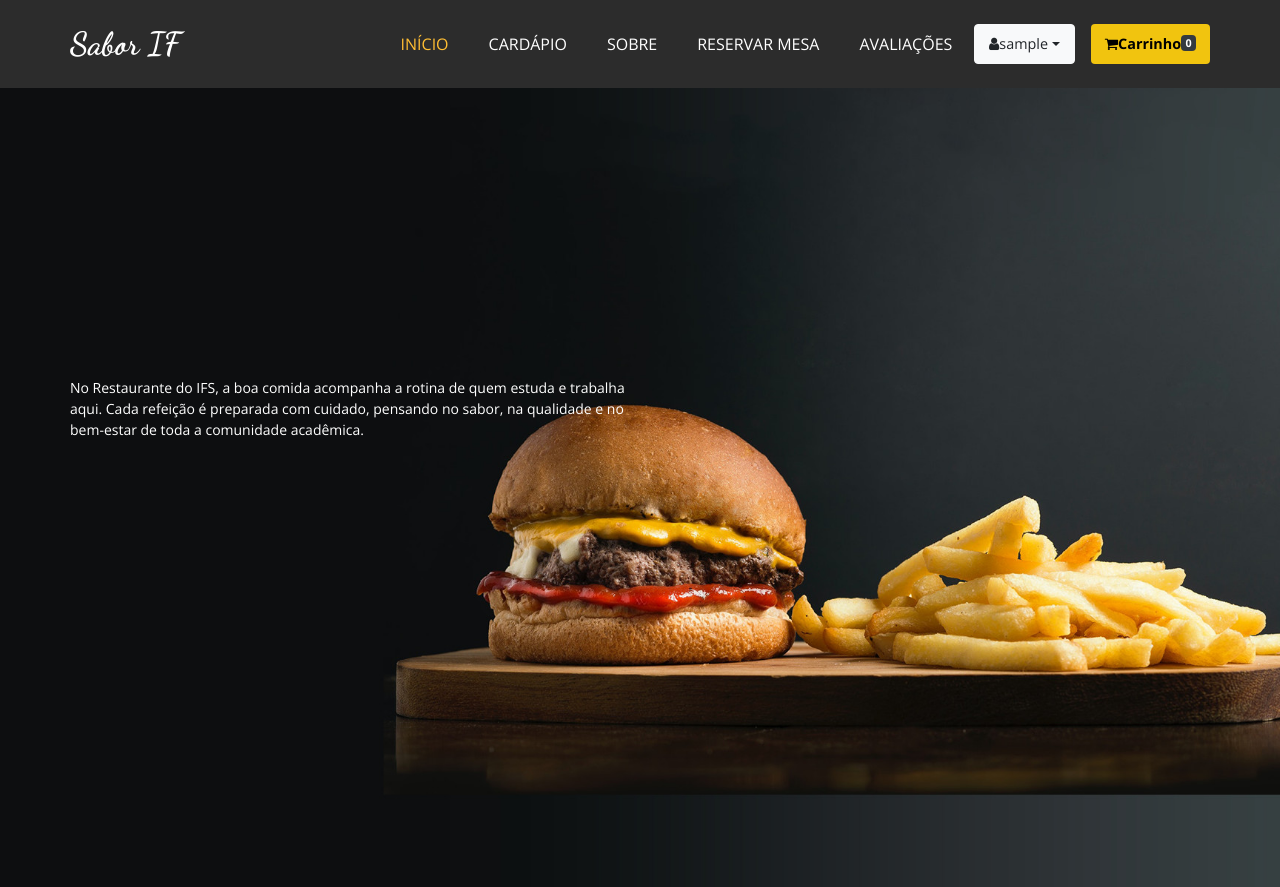
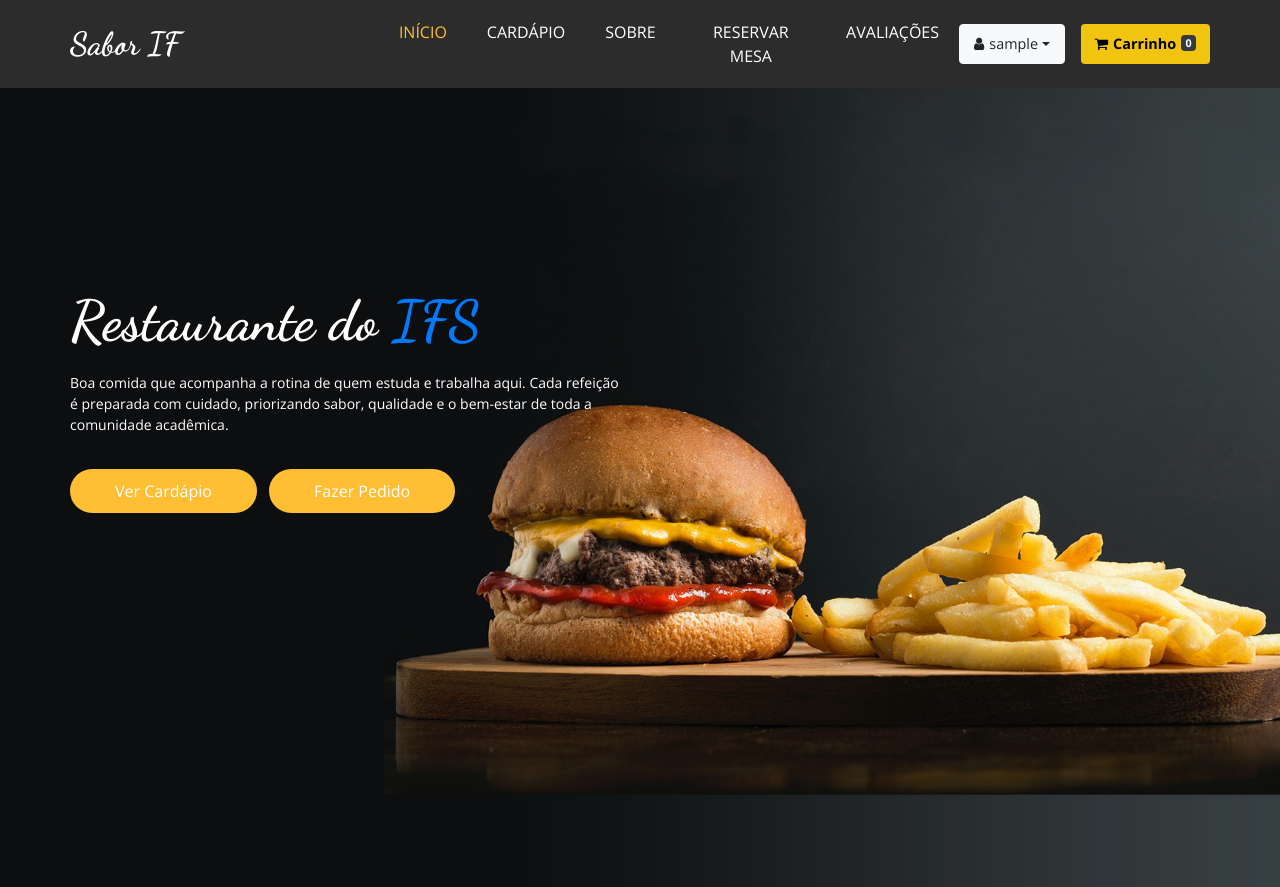
Before and after one commit to eltonmoraes6/restaurant-django-app, a Django app: page / in a window 1280 px wide. Shown: the top 887 px of the page. Run offline with Django 5.2, Linux system fonts and the light colour scheme; the visitor is signed in with stand-in values (Sample User, id 1); data that the repository does not hold is empty; some libraries are stand-ins or nearby versions.

Commit message:
Improve homepage slider with title, description and call-to-action buttons

```diff
--- a/Base_App/views.py
+++ b/Base_App/views.py
@@ -25,24 +25,25 @@ from .forms import CategoryForm, ItemsForm, PageSectionForm
 def add_to_cart(request):
     if request.method == "POST":
         if not request.user.is_authenticated:
-            return JsonResponse({"message": "Please log in to add items to cart."}, status=403)
+            return JsonResponse({"message": "Login required"}, status=403)
 
         item_id = request.POST.get("item_id")
         item = get_object_or_404(Items, id=item_id)
 
         cart_item, created = Cart.objects.get_or_create(
             user=request.user,
-            item=item,
+            item=item
         )
 
-        if created:
-            cart_item.quantity = 1
-        else:
-            cart_item.quantity += 1
-
+        cart_item.quantity = cart_item.quantity + 1 if not created else 1
         cart_item.save()
 
-        return JsonResponse({"message": f"{item.Item_name} added to cart!"})
+        cart_count = Cart.objects.filter(user=request.user).count()
+
+        return JsonResponse({
+            "message": f"{item.Item_name} added to cart!",
+            "cart_count": cart_count
+        })
 
     return JsonResponse({"message": "Invalid request"}, status=400)
 
--- a/Resturant_Project/settings.py
+++ b/Resturant_Project/settings.py
@@ -120,9 +120,9 @@ AUTH_PASSWORD_VALIDATORS = [
 # Internationalization
 # https://docs.djangoproject.com/en/5.0/topics/i18n/
 
-LANGUAGE_CODE = 'en-us'
+LANGUAGE_CODE = 'pt-BR'
 
-TIME_ZONE = 'UTC'
+TIME_ZONE = 'America/Sao_Paulo'
 
 USE_I18N = True
 
--- a/Static/css/style.css
+++ b/Static/css/style.css
@@ -317,7 +317,7 @@ a:focus {
 .slider_section {
   -webkit-box-flex: 1;
   -ms-flex: 1;
-  flex: 1;
+  flex: 2;
   display: -webkit-box;
   display: -ms-flexbox;
   display: flex;
--- a/Template/add_category.html
+++ b/Template/add_category.html
@@ -1,4 +1,8 @@
+{% extends "base.html" %}
+{% block hero %}{% endblock hero %}
 {% load static %}
+{% block main %}
+
 <!DOCTYPE html>
 <html lang="pt-br">
 
@@ -57,3 +61,5 @@
 </body>
 
 </html>
+
+{% endblock main %}
--- a/Template/base.html
+++ b/Template/base.html
@@ -212,6 +212,7 @@
     }
 
     .about_section {
+      background-color: #fff;
       color: #000;
     }
   </style>
@@ -268,8 +269,8 @@
             {% if user.is_authenticated %}
 
             <div class="dropdown">
-              <button class="btn btn-light dropdown-toggle navbar-btn" data-toggle="dropdown">
-                <i class="fa fa-user"></i> {{ user.username }}
+              <button class="btn btn-light dropdown-toggle navbar-btn" data-toggle="dropdown" >
+                <i style="padding-right: 5px" class="fa fa-user"></i> {{ user.username }}
               </button>
 
               <div class="dropdown-menu dropdown-menu-right">
@@ -291,9 +292,10 @@
               </div>
             </div>
 
-            <button id="cart-button" class="btn btn-primary navbar-btn ml-3">
-              <i class="fa fa-shopping-cart"></i>
-              Carrinho <span id="cart-count" class="badge badge-dark">{{ cart_count }}</span>
+            <button id="cart-button" class="btn btn-primary navbar-btn ml-3" >
+              <i style="padding-right: 5px" class="fa fa-shopping-cart"></i>
+              <span style="padding-right: 5px">Carrinho</span>
+               <span  id="cart-count" class="badge badge-dark"  >{{ cart_count }}</span>
             </button>
 
             {% else %}
@@ -466,10 +468,12 @@
 
       });
 
+
+
       document.addEventListener("DOMContentLoaded", function () {
+
         document.querySelectorAll(".add-to-cart").forEach(button => {
           button.addEventListener("click", function () {
-            const itemId = this.dataset.itemId;
 
             fetch("{% url 'add_to_cart' %}", {
               method: "POST",
@@ -477,15 +481,19 @@
                 "X-CSRFToken": "{{ csrf_token }}",
                 "Content-Type": "application/x-www-form-urlencoded"
               },
-              body: `item_id=${itemId}`
+              body: `item_id=${this.dataset.itemId}`
             })
-              .then(res => res.json())
-              .then(data => {
-                alert(data.message);
-              })
-              .catch(() => alert("Erro ao adicionar ao carrinho"));
+            .then(res => res.json())
+            .then(data => {
+              if (data.cart_count !== undefined) {
+                document.getElementById("cart-count").textContent = data.cart_count;
+              }
+            })
+            .catch(() => console.error("Cart error"));
+
           });
         });
+
       });
 
 
--- a/Template/home.html
+++ b/Template/home.html
@@ -5,29 +5,44 @@
 
 {% block slider %}
 
-<section class="slider_section ">
+<section class="slider_section">
   <div id="customCarousel1" class="carousel slide" data-ride="carousel">
     <div class="carousel-inner">
+
       <div class="carousel-item active">
-        <div class="container ">
-          <div class="row">
-            <div class="col-md-7 col-lg-6 ">
+        <div class="container">
+          <div class="row align-items-center min-vh-75">
+            <div class="col-md-7 col-lg-6">
               <div class="detail-box">
+
+                <h1 class="mb-3 ">
+                  Restaurante do <span class="text-primary">IFS</span>
+                </h1>
+
                 <p class="lead mt-3">
-                  No <strong>Restaurante do IFS</strong>, a boa comida acompanha a rotina de quem estuda e trabalha
-                  aqui. Cada refeição é preparada com cuidado, pensando no sabor, na qualidade e no bem-estar de toda a
-                  comunidade acadêmica.
+                  Boa comida que acompanha a rotina de quem estuda e trabalha aqui.
+                  Cada refeição é preparada com cuidado, priorizando
+                  <strong>sabor</strong>, <strong>qualidade</strong> e o
+                  <strong>bem-estar</strong> de toda a comunidade acadêmica.
                 </p>
+
+                <div class="btn-box mt-4">
+                  <a href="{% url 'Menu' %}" class="btn btn-primary mr-2">
+                    Ver Cardápio
+                  </a>
+                  <a href="{% url 'Cart' %}" class="btn btn-outline-light">
+                    Fazer Pedido
+                  </a>
+                </div>
 
               </div>
             </div>
           </div>
         </div>
       </div>
+
     </div>
-
   </div>
-
 </section>
 
 {% endblock slider %}
```
